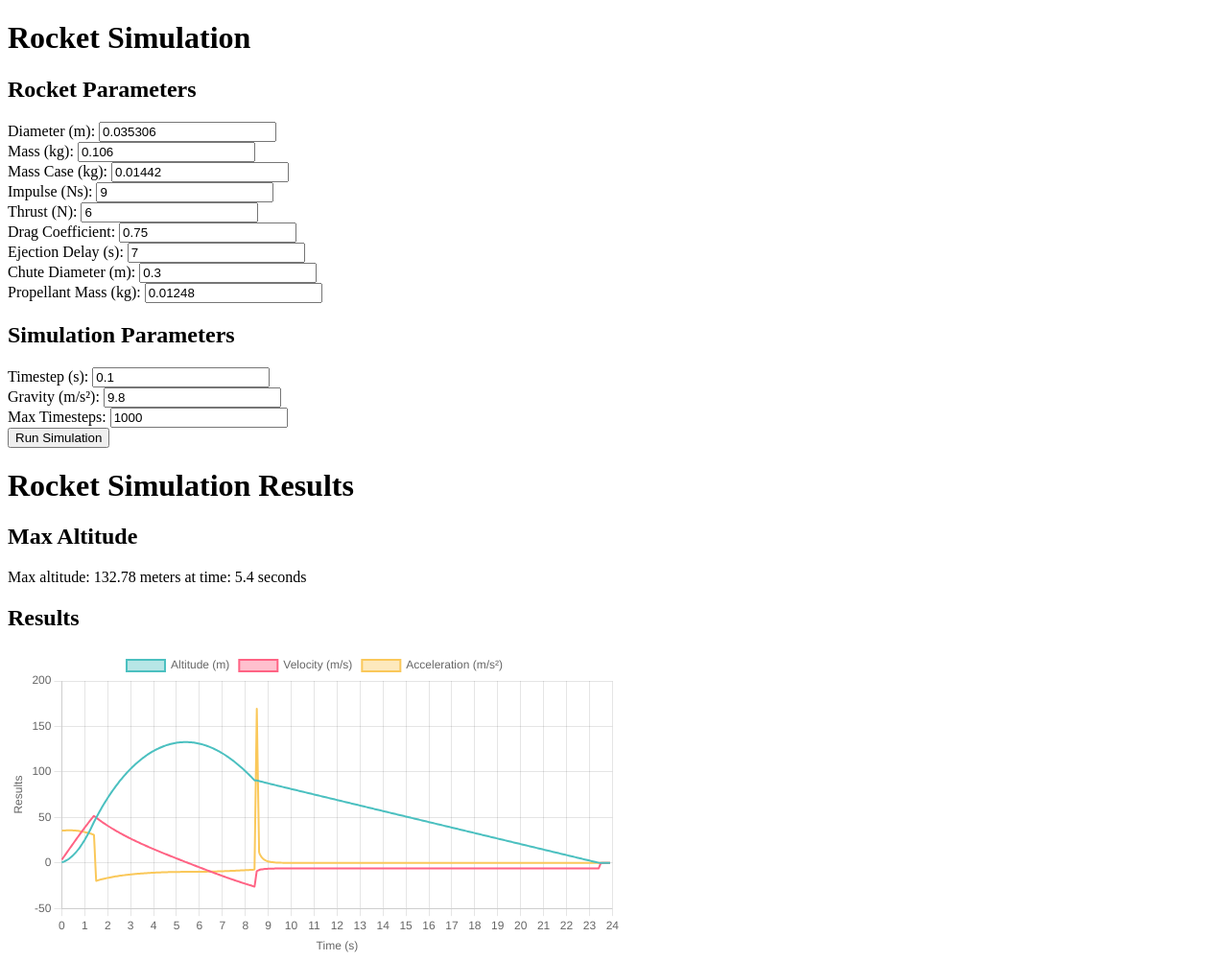
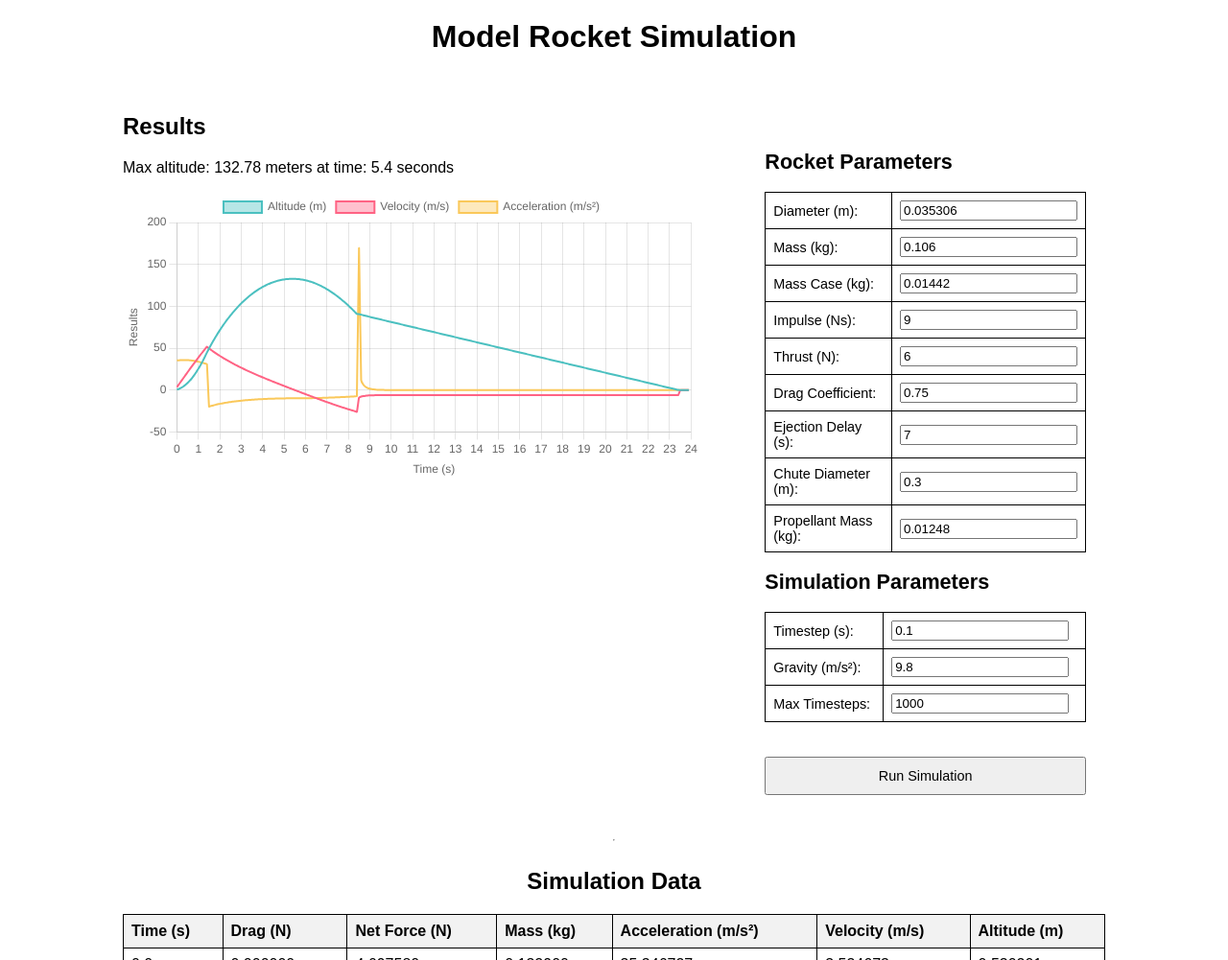
Before and after one commit to tolmdyn/model-rocket-sim, a plain HTML site: page index.html in a window 1280 px wide. Shown: the top 1001 px of the page at 96% size. Drawn offline with nearby package versions, Linux system fonts and the light colour scheme.

Commit message:
added editable params and css

```diff
--- a/index.html
+++ b/index.html
@@ -1,66 +1,93 @@
 <!DOCTYPE html>
 <html lang="en">
+
 <head>
   <meta charset="UTF-8">
   <meta name="viewport" content="width=device-width, initial-scale=1.0">
-  <title>Rocket Simulation</title>
+  <title>Model Rocket Simulation</title>
   <link rel="stylesheet" href="styles.css">
 </head>
 
 <body>
-  <h1>Rocket Simulation</h1>
+  <h1>Model Rocket Simulation</h1>
 
-    <form id="parametersForm">
+  <div class="container">
+
+    <div class="chart-container">
+      <h2>Results</h2>
+
+      <p id="maxAltitude">Calculating...</p>
+      <div style="position: relative; height:100%; width:90%">
+        <canvas id="resultsChart"></canvas>
+      </div>
+
+
+    </div>
+
+    <div class="form-container">
+      <form id="parametersForm">
         <h2>Rocket Parameters</h2>
-        <label for="diameter">Diameter (m):</label>
-        <input type="text" id="diameter" name="diameter" value="0.035306"><br>
+        <table>
+          <tr>
+              <td><label for="diameter">Diameter (m):</label></td>
+              <td><input type="number" id="diameter" name="diameter" value="0.035306"></td>
+          </tr>
+          <tr>
+              <td><label for="mass">Mass (kg):</label></td>
+              <td><input type="number" id="mass" name="mass" value="0.106"></td>
+          </tr>
+          <tr>
+              <td><label for="massCase">Mass Case (kg):</label></td>
+              <td><input type="number" id="massCase" name="massCase" value="0.01442"></td>
+          </tr>
+          <tr>
+              <td><label for="impulse">Impulse (Ns):</label></td>
+              <td><input type="number" id="impulse" name="impulse" value="9"></td>
+          </tr>
+          <tr>
+              <td><label for="thrust">Thrust (N):</label></td>
+              <td><input type="number" id="thrust" name="thrust" value="6"></td>
+          </tr>
+          <tr>
+              <td><label for="dragCoefficient">Drag Coefficient:</label></td>
+              <td><input type="number" id="dragCoefficient" name="dragCoefficient" value="0.75"></td>
+          </tr>
+          <tr>
+              <td><label for="ejectionDelay">Ejection Delay (s):</label></td>
+              <td><input type="number" id="ejectionDelay" name="ejectionDelay" value="7"></td>
+          </tr>
+          <tr>
+              <td><label for="chuteDiameter">Chute Diameter (m):</label></td>
+              <td><input type="number" id="chuteDiameter" name="chuteDiameter" value="0.3"></td>
+          </tr>
+          <tr>
+              <td><label for="propellantMass">Propellant Mass (kg):</label></td>
+              <td><input type="number" id="propellantMass" name="propellantMass" value="0.01248"></td>
+          </tr>
+      </table>
+      <h2>Simulation Parameters</h2>
+      <table>
+          <tr>
+              <td><label for="timestep">Timestep (s):</label></td>
+              <td><input type="number" id="timestep" name="timestep" value="0.1"></td>
+          </tr>
+          <tr>
+              <td><label for="gravity">Gravity (m/s²):</label></td>
+              <td><input type="number" id="gravity" name="gravity" value="9.8"></td>
+          </tr>
+          <tr>
+              <td><label for="maxTimesteps">Max Timesteps:</label></td>
+              <td><input type="number" id="maxTimesteps" name="maxTimesteps" value="1000"></td>
+          </tr>
+      </table>
+      <br>
+      <button type="button" onclick="updateSimulation()">Run Simulation</button>
+      </form>
+    </div>
 
-        <label for="mass">Mass (kg):</label>
-        <input type="text" id="mass" name="mass" value="0.106"><br>
-
-        <label for="massCase">Mass Case (kg):</label>
-        <input type="text" id="massCase" name="massCase" value="0.01442"><br>
-
-        <label for="impulse">Impulse (Ns):</label>
-        <input type="text" id="impulse" name="impulse" value="9"><br>
-
-        <label for="thrust">Thrust (N):</label>
-        <input type="text" id="thrust" name="thrust" value="6"><br>
-
-        <label for="dragCoefficient">Drag Coefficient:</label>
-        <input type="text" id="dragCoefficient" name="dragCoefficient" value="0.75"><br>
-
-        <label for="ejectionDelay">Ejection Delay (s):</label>
-        <input type="text" id="ejectionDelay" name="ejectionDelay" value="7"><br>
-
-        <label for="chuteDiameter">Chute Diameter (m):</label>
-        <input type="text" id="chuteDiameter" name="chuteDiameter" value="0.3"><br>
-
-        <label for="propellantMass">Propellant Mass (kg):</label>
-        <input type="text" id="propellantMass" name="propellantMass" value="0.01248"><br>
-
-        <h2>Simulation Parameters</h2>
-        <label for="timestep">Timestep (s):</label>
-        <input type="text" id="timestep" name="timestep" value="0.1"><br>
-
-        <label for="gravity">Gravity (m/s²):</label>
-        <input type="text" id="gravity" name="gravity" value="9.8"><br>
-
-        <label for="maxTimesteps">Max Timesteps:</label>
-        <input type="text" id="maxTimesteps" name="maxTimesteps" value="1000"><br>
-
-        <button type="button" onclick="updateSimulation()">Run Simulation</button>
-    </form>
-
-  <h1>Rocket Simulation Results</h1>
-
-  <h2>Max Altitude</h2>
-  <p id="maxAltitude">Calculating...</p>
-
-  <h2>Results</h2>
-  <div class="chart-container" style="position: relative; height:40vh; width:80vw">
-  <canvas id="resultsChart"></canvas>
   </div>
+<br>
+  <hr>
 
   <h2>Simulation Data</h2>
   <table id="resultsTable">
@@ -78,6 +105,8 @@
     <tbody>
     </tbody>
   </table>
+
+  <br>
   <script src="https://cdn.jsdelivr.net/npm/chart.js"></script>
   <script src="rocketsim.js"></script>
   <script src="index.js"></script>
--- a/index.js
+++ b/index.js
@@ -1,27 +1,6 @@
-// import {Rocket, RocketSimulation} from "./rocketsim"
 
-const simConfig = {
-  timestep: 0.1,
-  gravity: 9.8,
-  maxTimesteps: 1000,
-}
 
-const rocketConfig = {
-  diameter: 0.035306,
-  mass: 0.106,
-  massCase: 0.01442,
-  impulse: 9,
-  thrust: 6,
-  dragCoefficient: 0.75,
-  ejectionDelay: 7,
-  chuteDiameter: 0.3,
-  propellantMass: 0.01248,
-}
 
-let rocket = new Rocket(rocketConfig);
-let simulation = new RocketSimulation({ rocket, ...simConfig });
-
-simulation.simulate();
 
 // Log to console:
 // simulation.printResults();
@@ -29,11 +8,11 @@ simulation.simulate();
 
 // ===================== Display ===================
 
-function populateResultsTable() {
+function populateResultsTable(results) {
   const tableBody = document.querySelector('#resultsTable tbody');
   tableBody.innerHTML = ''; // Clear existing data
 
-  simulation.results.forEach(result => {
+  results.forEach(result => {
     const row = document.createElement('tr');
     row.innerHTML = `
       <td>${result.time.toFixed(1)}</td>
@@ -48,14 +27,11 @@ function populateResultsTable() {
   });
 }
 
-function displayMaxAltitude() {
+function displayMaxAltitude(simulation) {
   const result = simulation.getMaxAltitude();
   const maxAltitudeElement = document.getElementById('maxAltitude');
   maxAltitudeElement.textContent = `Max altitude: ${result.max.toFixed(2)} meters at time: ${result.time.toFixed(1)} seconds`;
 }
-
-populateResultsTable();
-displayMaxAltitude();
 
 // ===================== Chart ===================
 
@@ -77,10 +53,13 @@ function createDataset(label, data, color) {
   };
 }
 
-const times = simulation.results.map(result => result.time);
-const altitudes = simulation.results.map(result => result.altitude);
-const velocities = simulation.results.map(result => result.velocity);
-const accelerations = simulation.results.map(result => result.acceleration);
+var chart;
+
+function updateChart(results) {
+  const times = results.map(result => result.time);
+  const altitudes = results.map(result => result.altitude);
+  const velocities = results.map(result => result.velocity);
+  const accelerations = results.map(result => result.acceleration);
 
   const altitudeDataset = createDataset('Altitude (m)', altitudes, 'rgba(75, 192, 192, 1)');
   const velocityDataset = createDataset('Velocity (m/s)', velocities, 'rgba(255, 99, 132, 1)'); // Different color
@@ -88,7 +67,11 @@ const accelerationDataset = createDataset('Acceleration (m/s²)', accelerations,
 
   const ctx = document.getElementById('resultsChart');
 
-new Chart(ctx, {
+  if (chart) {
+    chart.destroy();
+  }
+
+  chart = new Chart(ctx, {
     type: 'line',
     data: {
       labels: times,
@@ -119,3 +102,75 @@ new Chart(ctx, {
       }
     }
   });
+}
+
+// ===========================
+
+function updateSimulation() {
+  // Get the parameters from the form
+  const form = document.getElementById('parametersForm');
+
+  const rocketConfig = {
+      diameter: parseFloat(form.elements['diameter'].value),
+      mass: parseFloat(form.elements['mass'].value),
+      massCase: parseFloat(form.elements['massCase'].value),
+      impulse: parseFloat(form.elements['impulse'].value),
+      thrust: parseFloat(form.elements['thrust'].value),
+      dragCoefficient: parseFloat(form.elements['dragCoefficient'].value),
+      ejectionDelay: parseFloat(form.elements['ejectionDelay'].value),
+      chuteDiameter: parseFloat(form.elements['chuteDiameter'].value),
+      propellantMass: parseFloat(form.elements['propellantMass'].value),
+  };
+
+  const simConfig = {
+      timestep: parseFloat(form.elements['timestep'].value),
+      gravity: parseFloat(form.elements['gravity'].value),
+      maxTimesteps: parseInt(form.elements['maxTimesteps'].value, 10),
+  };
+
+
+  let rocket = new Rocket(rocketConfig);
+  let simulation = new RocketSimulation({ rocket, ...simConfig });
+
+  simulation.simulate();
+
+  populateResultsTable(simulation.results);
+  displayMaxAltitude(simulation);
+  updateChart(simulation.results);
+}
+
+// =======================================================================================
+
+document.addEventListener('DOMContentLoaded', () => {
+  updateSimulation();
+});
+
+// =======================================================================================
+// // Old config params
+
+// const simConfig = {
+//   timestep: 0.1,
+//   gravity: 9.8,
+//   maxTimesteps: 1000,
+// }
+
+// const rocketConfig = {
+//   diameter: 0.035306,
+//   mass: 0.106,
+//   massCase: 0.01442,
+//   impulse: 9,
+//   thrust: 6,
+//   dragCoefficient: 0.75,
+//   ejectionDelay: 7,
+//   chuteDiameter: 0.3,
+//   propellantMass: 0.01248,
+// }
+
+// let rocket = new Rocket(rocketConfig);
+// let simulation = new RocketSimulation({ rocket, ...simConfig });
+
+// simulation.simulate();
+
+// populateResultsTable();
+// displayMaxAltitude();
+// updateChart(simulation.results);
--- a/rocketsim.js
+++ b/rocketsim.js
@@ -103,7 +103,6 @@ class RocketSimulation {
       // Update previous values for next iteration
       prevAltitude = newAltitude;
       prevVelocity = velocity;
-
     }
   }
 
--- a/styles.css
+++ b/styles.css
@@ -1,3 +1,53 @@
+body {
+  font-family: Arial, sans-serif;
+  margin: 0;
+  padding: 0;
+  display: flex;
+  flex-direction: column;
+  align-items: center;
+}
+
+h1 {
+  margin-top: 20px;
+}
+
+.container {
+  display: flex;
+  flex-direction: row;
+  justify-content: space-around;
+  align-items: flex-start;
+  width: 80%;
+  max-width: 1200px;
+  margin: 20px 0;
+}
+
+.form-container {
+  flex: 1;
+  margin-right: 20px;
+  margin-top: 40px;
+  font-size: 0.9em;
+}
+
+.chart-container {
+  flex: 2;
+}
+
+form {
+  display: flex;
+  flex-direction: column;
+}
+
+label {
+  margin-top: 10px;
+}
+
+button {
+  grid-column: span 2; /* Make the button span both columns */
+  padding: 10px 20px;
+  margin-top: 20px; /* Space above the button */
+  font-size: 1em;
+  cursor: pointer;
+}
 
 table {
   width: 100%;
@@ -13,9 +63,15 @@ td {
 th,
 td {
   padding: 8px;
-  text-align: right;
+  text-align: left;
 }
 
 th {
   background-color: #f2f2f2;
 }
+
+#resultsTable {
+  width: 80%;
+  max-width: 1200px;
+  margin: 0 auto;
+}
```
Lines whose indentation alone changed are shown as unchanged.
